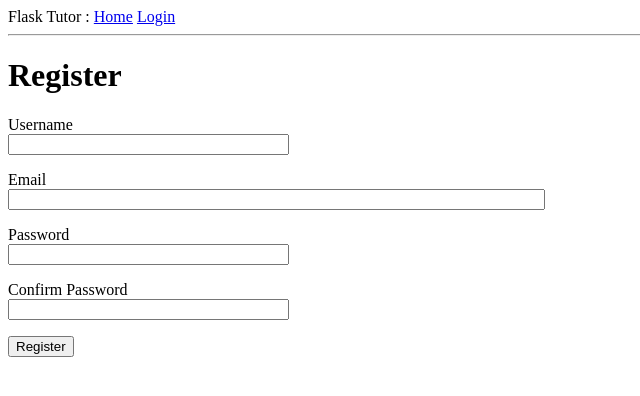
After one commit to nhamtybv/flask_tutor, a Flask app: template app/templates/register.html in a window 1280 px wide. The commit adds this page. Shown: the top 396 px of the page, without its empty margins (0-640 px from the left). Run offline with Flask 2, Linux system fonts and the light colour scheme; the template is opened without the code that fills it: values that come from a table or form of the project are taken from there, others are empty.

Commit message:
Chapter05: add register form

```diff
--- a/app/forms.py
+++ b/app/forms.py
@@ -1,9 +1,27 @@
 from flask_wtf import FlaskForm
 from wtforms import StringField, PasswordField, BooleanField, SubmitField
-from wtforms.validators import DataRequired
+from wtforms.validators import DataRequired, EqualTo, Email, ValidationError
+from app.models import User
 
 class LoginForm(FlaskForm):
     username = StringField('Username', validators=[DataRequired()])
     password = PasswordField('Password', validators=[DataRequired()])
     remember_me = BooleanField('Remember Me')
     submit = SubmitField('Sign In')
+
+class RegistrationForm(FlaskForm):
+    username = StringField('Username', validators=[DataRequired()])
+    email = StringField('Email', validators=[DataRequired()])
+    password = PasswordField('Password', validators=[DataRequired()])
+    password2 = PasswordField('Confirm Password', validators=[DataRequired(), EqualTo('password')])
+    submit = SubmitField('Register')
+
+    def validate_username(self, username):
+        user = User.query.filter_by(username=username.data).first()
+        if user is not None:
+            raise ValidationError('Username was taken. Please choose another username')
+
+    def validate_email(self, email):
+        user = User.query.filter_by(email=email.data).first()
+        if user is not None:
+            raise ValidationError('Email is used. Please choose another email or sign in')
--- a/app/models.py
+++ b/app/models.py
@@ -1,7 +1,7 @@
 from datetime import datetime
 from werkzeug.security import generate_password_hash, check_password_hash
 from flask_login import UserMixin
-from app import db
+from app import db, login
 
 class User(UserMixin, db.Model):
     id = db.Column(db.Integer, primary_key=True)
--- a/app/routes.py
+++ b/app/routes.py
@@ -1,7 +1,7 @@
 from flask import render_template, flash, redirect, url_for
 from flask_login import current_user, login_user, logout_user, login_required
 from app import app
-from app.forms import LoginForm
+from app.forms import LoginForm, RegistrationForm
 from app.models import User
 
 @app.route('/')
@@ -26,7 +26,7 @@ def login():
     if form.validate_on_submit():
         user = User.query.filter_by(username=form.username.data).first()
         if user is None or not user.check_password(form.password.data):
-            flash('Invalid username or password)
+            flash('Invalid username or password')
             return redirect(url_for('login'))
         login_user(user, remember=form.remember_me.data)
         next_page = request.args.get('next')
@@ -39,3 +39,17 @@ def login():
 def logout():
     logout_user()
     return redirect(url_for('index'))
+
+@app.route('/register', methods=['GET','POST'])
+def register():
+    if current_user.is_authenticated:
+        return redirect(url_for('index'))
+    form = RegistrationForm()
+    if form.validate_on_submit():
+        user = User(username=form.username.data, email=form.email.data)
+        user.set_password(form.password.data)
+        db.session.add(user)
+        db.session.commit()
+        flash('User is added')
+        return redirect(url_for('login'))
+    return render_template('register.html', title='Register', form=form)
--- a/app/templates/login.html
+++ b/app/templates/login.html
@@ -25,5 +25,8 @@
         <p>
             {{ form.submit() }}
         </p>
+        <p>
+            New user? <a href="{{ url_for('register') }}">Click to Register</a>
+        </p>
     </form>
 {% endblock %}
--- /dev/null
+++ b/app/templates/register.html
@@ -0,0 +1,38 @@
+{% extends "base.html" %}
+
+{% block content %}
+<h1>Register</h1>
+<form action="" method="POST">
+    <p>
+        {{ form.username.label }} <br>
+        {{ form.username(size=32)}} <br>
+        {% for error in form.username.errors %}
+        <span>[{{ error }}]</span>
+        {% endfor %}
+    </p>
+    <p>
+        {{ form.email.label }} <br>
+        {{ form.email(size=64)}} <br>
+        {% for error in form.email.errors %}
+        <span>[{{ error }}]</span>
+        {% endfor %}
+    </p>
+    <p>
+        {{ form.password.label }} <br>
+        {{ form.password(size=32)}} <br>
+        {% for error in form.password.errors %}
+        <span>[{{ error }}]</span>
+        {% endfor %}
+    </p>
+    <p>
+        {{ form.password2.label }} <br>
+        {{ form.password2(size=32)}} <br>
+        {% for error in form.password2.errors %}
+        <span>[{{ error }}]</span>
+        {% endfor %}
+    </p>
+    <p>
+        {{ form.submit() }}
+    </p>
+</form>
+{% endblock %}
```
